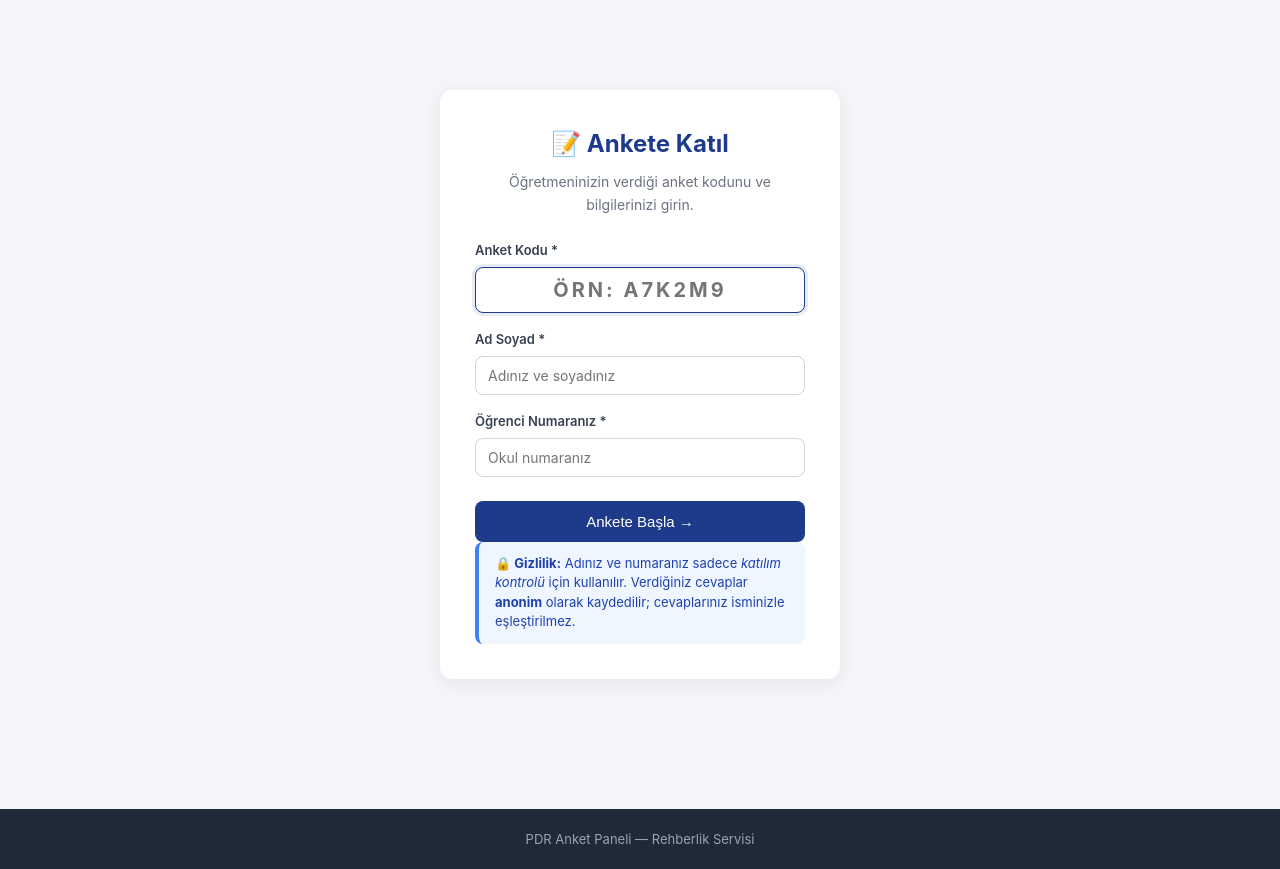
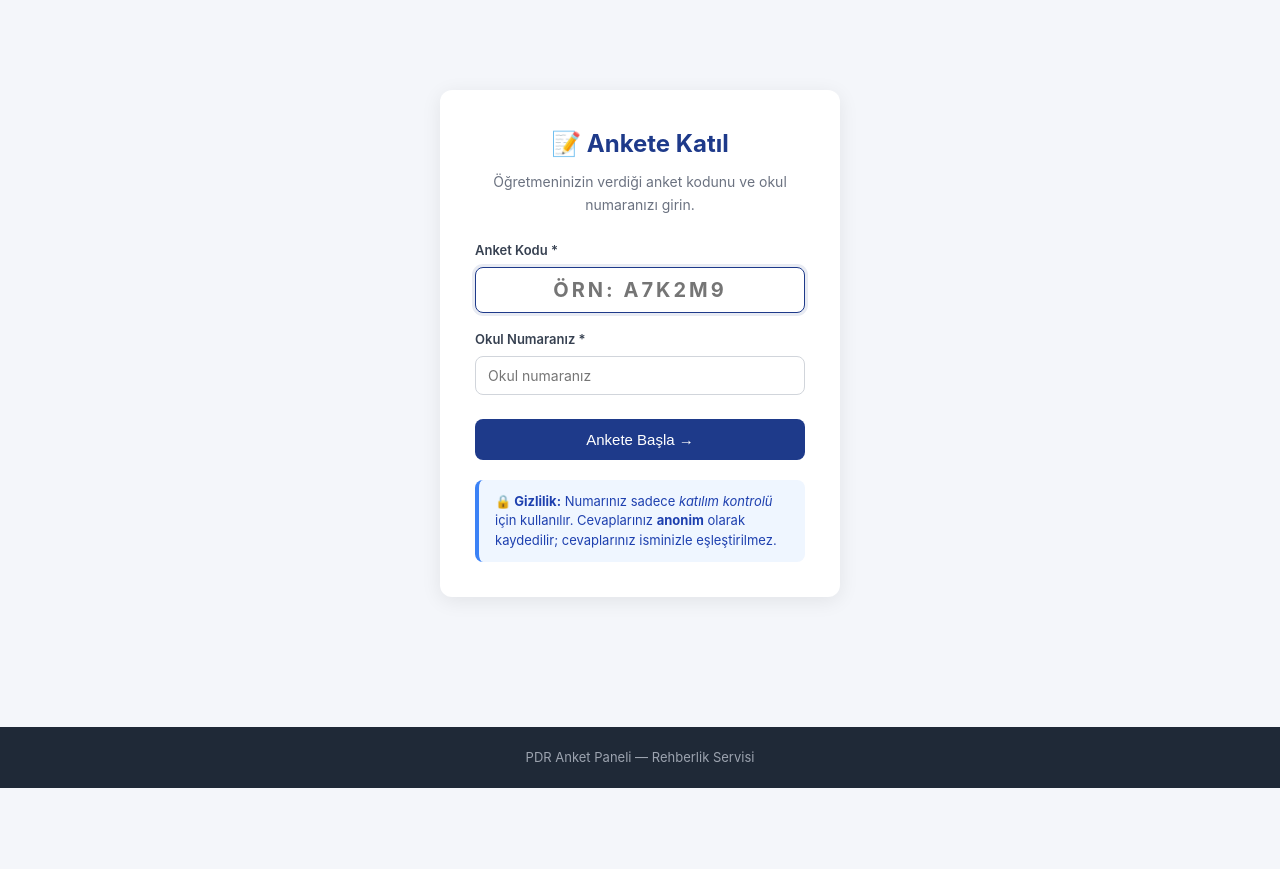
Before and after one commit to rusenozdili1-cloud/pdr-anket-paneli, a Flask app: page /ogrenci in a window 1280 px wide. After the commit the page ends 788 px from the top, so only its background shows below. Run offline with Flask 3, Linux system fonts and the light colour scheme.

Commit message:
Update ogrenci_giris.html

```diff
--- a/templates/ogrenci_giris.html
+++ b/templates/ogrenci_giris.html
@@ -4,26 +4,23 @@
 
 <div class="giris-kutu">
   <h1>📝 Ankete Katıl</h1>
-  <p class="aciklama">Öğretmeninizin verdiği anket kodunu ve bilgilerinizi girin.</p>
+  <p class="aciklama">Öğretmeninizin verdiği anket kodunu ve okul numaranızı girin.</p>
 
   <form method="post">
     <label>Anket Kodu *</label>
-    <input type="text" name="kod" required placeholder="Örn: A7K2M9"
+    <input type="text" name="kod" required placeholder="ÖRN: A7K2M9"
            style="text-transform: uppercase; letter-spacing: 3px; text-align: center; font-size: 20px; font-weight: 700;"
            maxlength="6" autofocus>
 
-    <label>Ad Soyad *</label>
-    <input type="text" name="ad_soyad" required placeholder="Adınız ve soyadınız">
-
-    <label>Öğrenci Numaranız *</label>
+    <label>Okul Numaranız *</label>
     <input type="text" name="ogrenci_no" required placeholder="Okul numaranız">
 
     <button type="submit" class="btn birincil tam">Ankete Başla →</button>
   </form>
 
-  <div class="uyari-bilgi">
-    <strong>🔒 Gizlilik:</strong> Adınız ve numaranız sadece <em>katılım kontrolü</em> için kullanılır.
-    Verdiğiniz cevaplar <strong>anonim</strong> olarak kaydedilir; cevaplarınız isminizle eşleştirilmez.
+  <div class="uyari-bilgi" style="margin-top: 20px;">
+    <strong>🔒 Gizlilik:</strong> Numarınız sadece <em>katılım kontrolü</em> için kullanılır.
+    Cevaplarınız <strong>anonim</strong> olarak kaydedilir; cevaplarınız isminizle eşleştirilmez.
   </div>
 </div>
 
```
